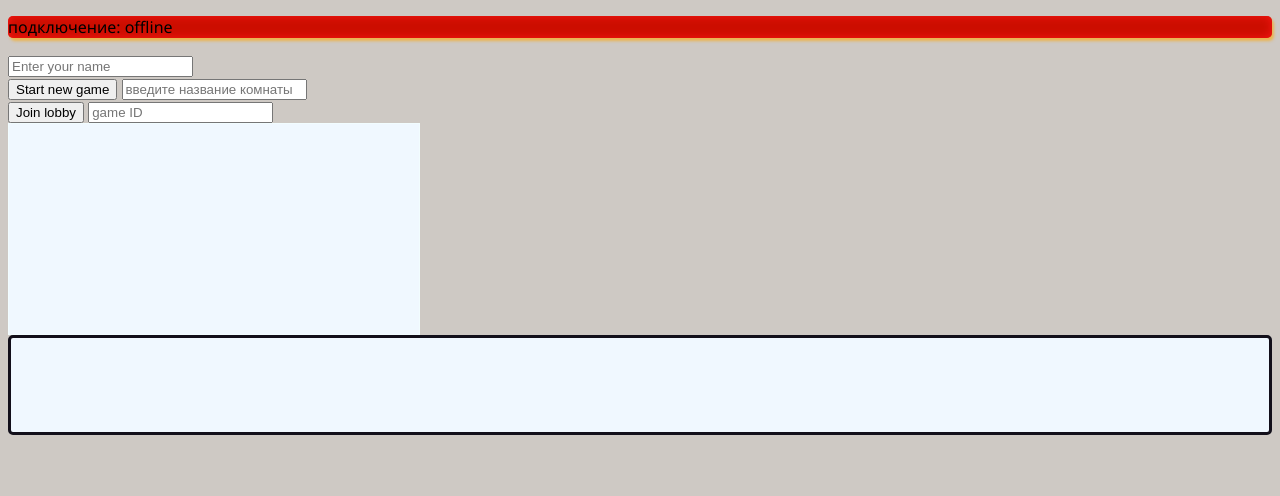
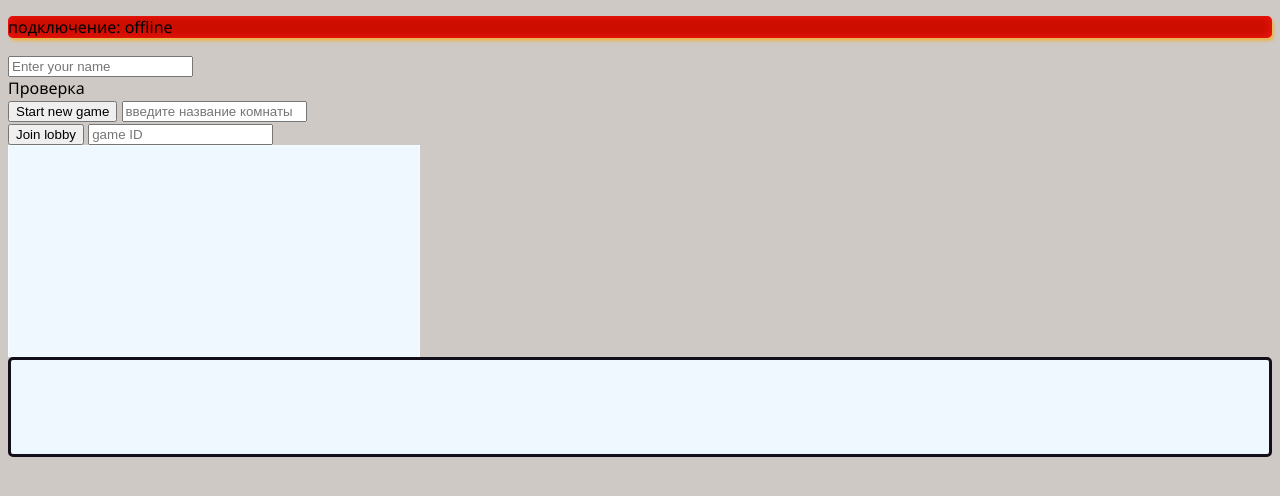
Before and after one commit to Felarn/web-socket-test-client, a website with bundled scripts: page index.html in a window 1280 px wide. Built offline with nearby package versions, Linux system fonts and the light colour scheme; no server answers.

Commit message:
add test message

```diff
--- a/index.html
+++ b/index.html
@@ -17,6 +17,7 @@
 
   <!-- ============ видно на главном экране ================ -->
   <div id="main-menu" class="outOfGame">
+    <div>Проверка</div>
     <div>
       <button id="new-game">Start new game</button>
       <input id="game-name" type="text" placeholder="введите название комнаты" />
```
